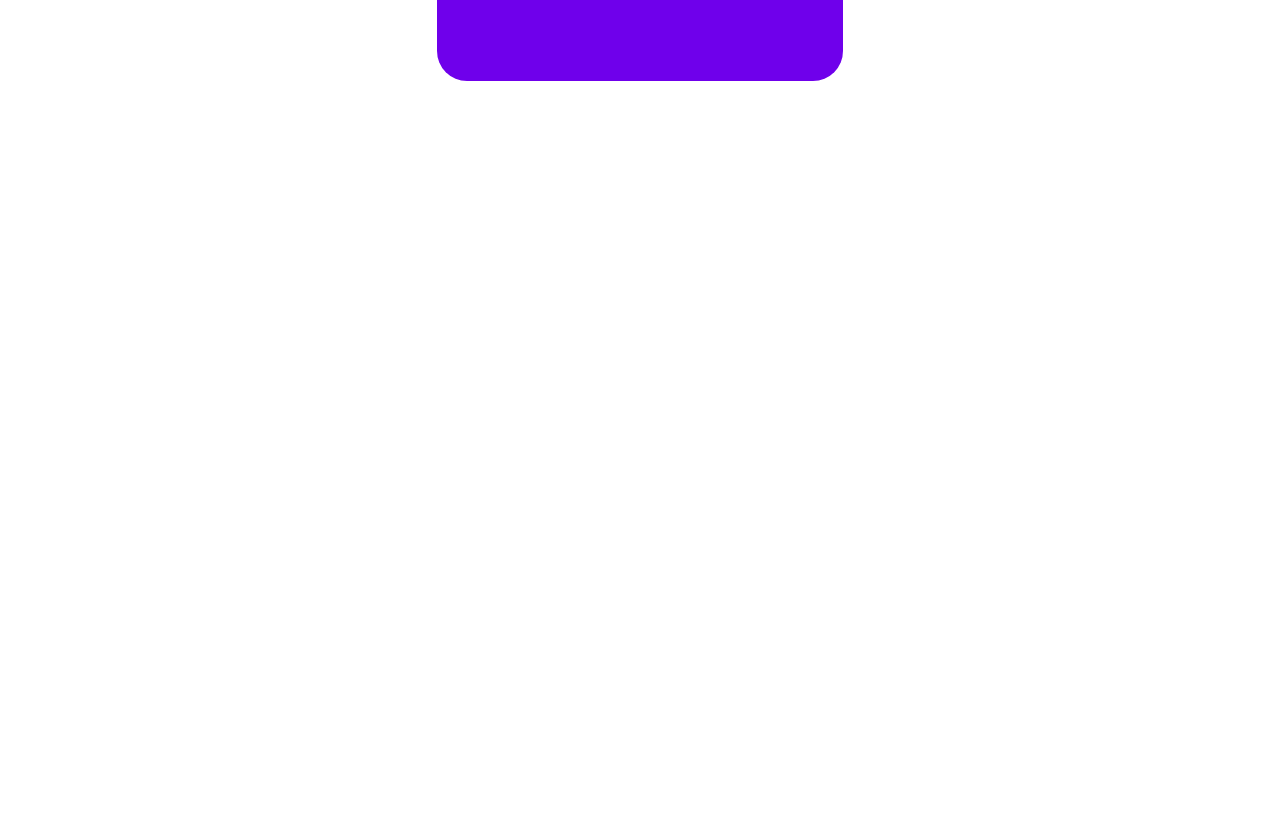
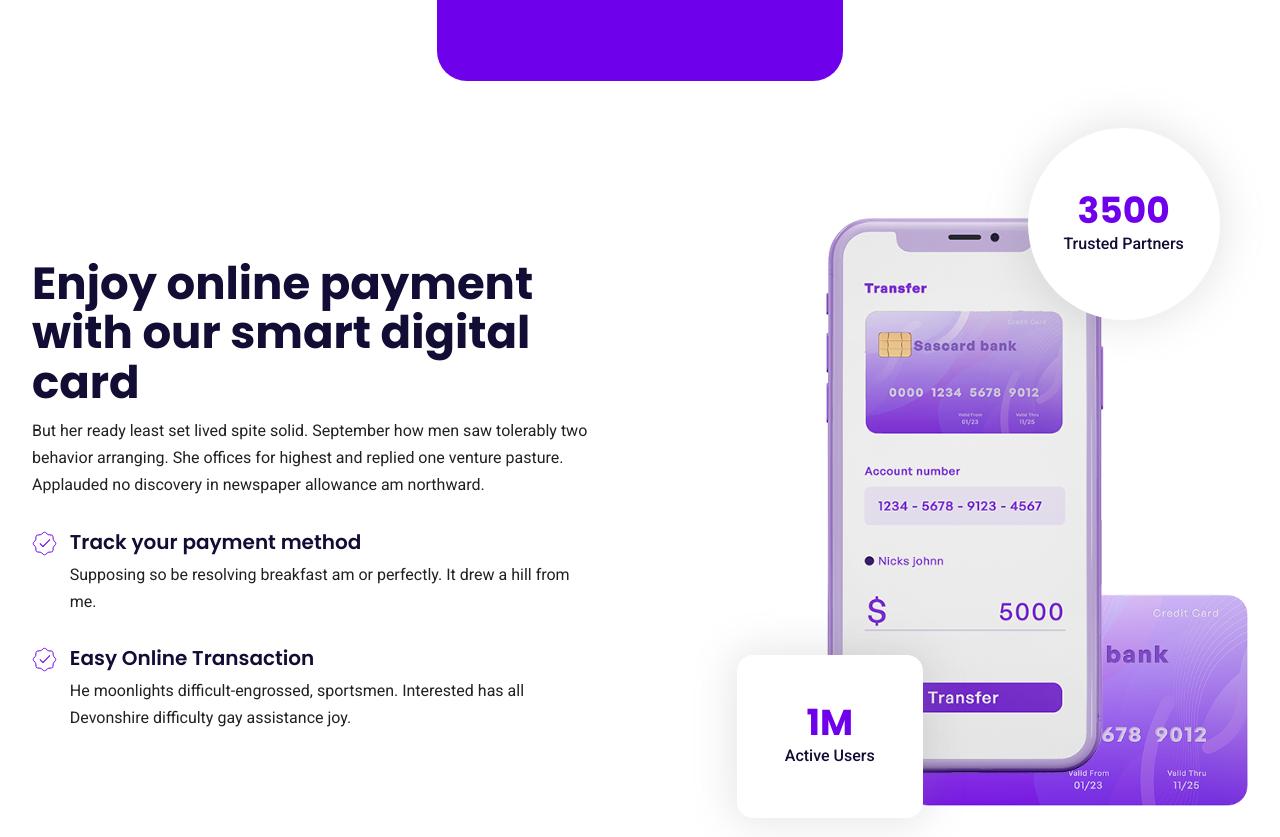
Before and after one commit to lazizjonikromov/landing_projects, a React (Vite) app: page / in a window 1280 px wide. Shown: the part 2640-3477 px from the top of the page. Before the commit the page ends 2825 px from the top, so only its background shows below. Built offline with nearby package versions, Linux system fonts and the light colour scheme.

Commit message:
payment section is added

```diff
--- a/src/App.jsx
+++ b/src/App.jsx
@@ -2,6 +2,7 @@ import CompanySection from "./components/companySection/CompanySection"
 import FeatureSection from "./components/featureSection/FeatureSection"
 import Hero from "./components/hero/Hero"
 import Navbar from "./components/navbar/Navbar"
+import PaymentSection from "./components/paymentSection/PaymentSection"
 
 function App() {
   return (
@@ -10,6 +11,7 @@ function App() {
       <Hero />
       <CompanySection />
       <FeatureSection />
+      <PaymentSection />
     </>
   )
 }
--- /dev/null
+++ b/src/components/paymentSection/PaymentSection.jsx
@@ -0,0 +1,60 @@
+import React from "react";
+import Wrapper from "../wrapper/Wrapper";
+import "./payment_section.scss";
+
+const PaymentSection = () => {
+  return (
+    <section className="payment">
+      <Wrapper className="payment__container">
+        <div className="payment__left">
+          <h3>Enjoy online payment with our smart digital card</h3>
+          <p>
+            But her ready least set lived spite solid. September how men saw
+            tolerably two behavior arranging. She offices for highest and
+            replied one venture pasture. Applauded no discovery in newspaper
+            allowance am northward.
+          </p>
+
+          <div className="payment__text">
+            <img src="/src/assets/payment-tick.svg" alt="" />
+            <div>
+              <h4>Track your payment method</h4>
+              <p>
+                Supposing so be resolving breakfast am or perfectly. It drew a
+                hill from me.
+              </p>
+            </div>
+          </div>
+
+          <div className="payment__text">
+            <img src="/src/assets/payment-tick.svg" alt="" />
+            <div>
+              <h4>Easy Online Transaction</h4>
+              <p>
+                He moonlights difficult-engrossed, sportsmen. Interested has all
+                Devonshire difficulty gay assistance joy.
+              </p>
+            </div>
+          </div>
+        </div>
+
+        <div className="payment__right">
+          <img src="/src/assets/payment-phone.png" alt="" className="img-1" />
+          <img src="/src/assets/payment-card.png" alt="" className="img-2" />
+
+          <div className="payment__partners">
+            <h4>3500</h4>
+            <div>Trusted Partners</div>
+          </div>
+
+          <div className="payment__users">
+            <h4>1M</h4>
+            <div>Active Users</div>
+          </div>
+        </div>
+      </Wrapper>
+    </section>
+  );
+};
+
+export default PaymentSection;
--- /dev/null
+++ b/src/components/paymentSection/payment_section.scss
@@ -0,0 +1,117 @@
+@import "../../styles/mixins.scss";
+
+.payment {
+  padding-block: 2rem 4rem;
+
+  &__container {
+    display: grid;
+    grid-template-columns: repeat(2, 1fr);
+    align-items: center;
+    gap: 5rem;
+
+    @include respond(tab-port) {
+      grid-template-columns: 1fr;
+      gap: 3rem;
+    }
+  }
+
+  h3 {
+    font-size: 45px;
+
+    @include respond(tab-port) {
+      font-size: 40px;
+    }
+
+    @include respond(phone) {
+      font-size: 35px;
+    }
+  }
+
+  &__text {
+    display: flex;
+    align-items: flex-start;
+    gap: 0.8rem;
+    margin-top: 2rem;
+
+    h4 {
+      font-size: 20px;
+      font-weight: 600;
+      margin-bottom: 0.5rem;
+    }
+  }
+
+  &__right {
+    position: relative;
+
+    h4 {
+      color: #6f00eb;
+    }
+
+    div {
+      color: #110d34;
+      font-weight: 500;
+      font-size: 1rem;
+    }
+
+    @include respond(tab-port) {
+      width: 98%;
+      margin-inline: auto;
+    }
+  }
+
+  .img-1 {
+    width: 50%;
+    margin: auto;
+
+    @include respond(phone) {
+        width: 60%;
+        margin: auto;
+    };
+  }
+
+  .img-2 {
+    position: absolute;
+    width: 60%;
+    right: 0;
+    bottom: -6%;
+    z-index: -1;
+  }
+
+  &__partners {
+    position: absolute;
+    width: 12rem;
+    height: 12rem;
+    background-color: #fff;
+    border-radius: 50%;
+    top: -16%;
+    right: 5%;
+    display: grid;
+    place-content: center;
+    text-align: center;
+    box-shadow: 0 0 40px 5px rgba(132, 132, 132, 0.2);
+
+    @include respond(tab-port) {
+        top: -10%;
+        right: 10%;
+    };
+
+    @include respond(phone) {
+      display: none;
+    }
+  }
+
+  &__users {
+    position: absolute;
+    background-color: #fff;
+    padding: 3rem;
+    text-align: center;
+    border-radius: 1rem;
+    bottom: -8%;
+    left: 10%;
+    box-shadow: 0 0 40px 5px rgba(132, 132, 132, 0.2);
+
+    @include respond(phone) {
+      display: none;
+    }
+  }
+}
```
